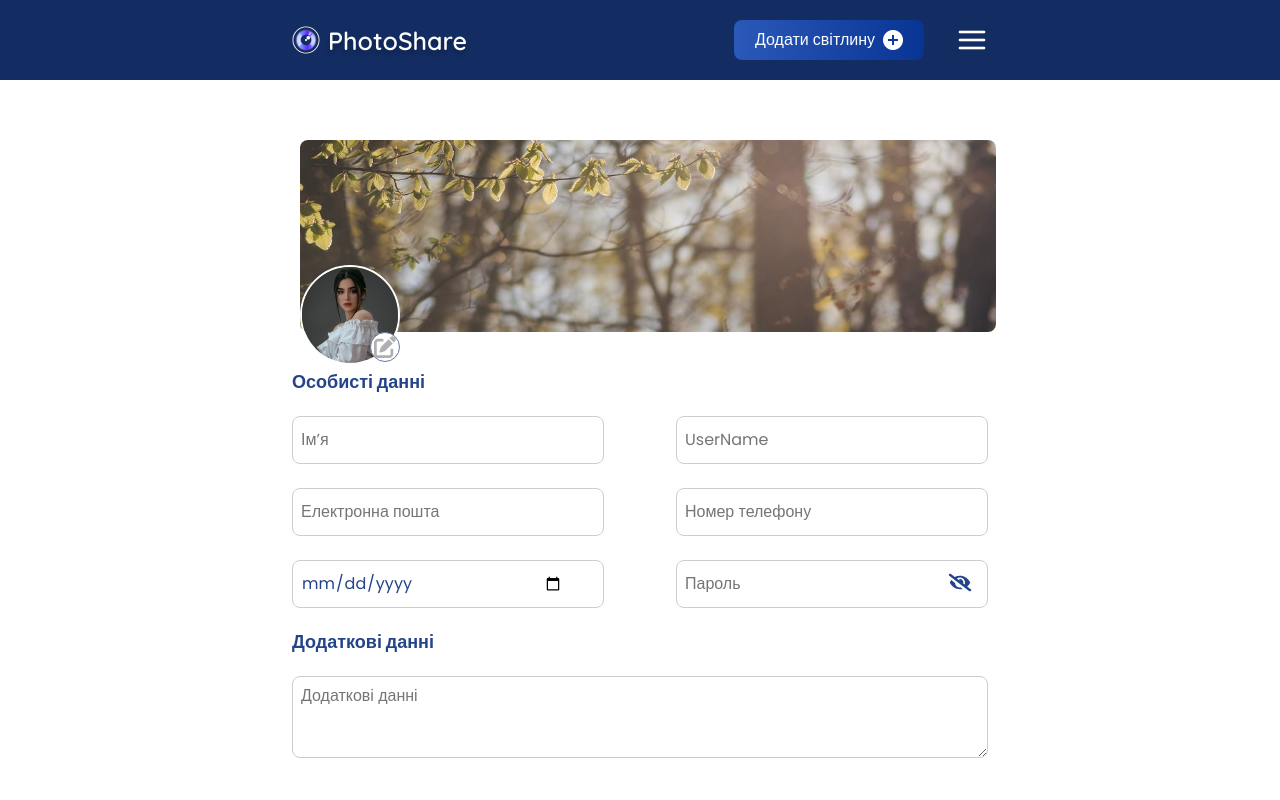
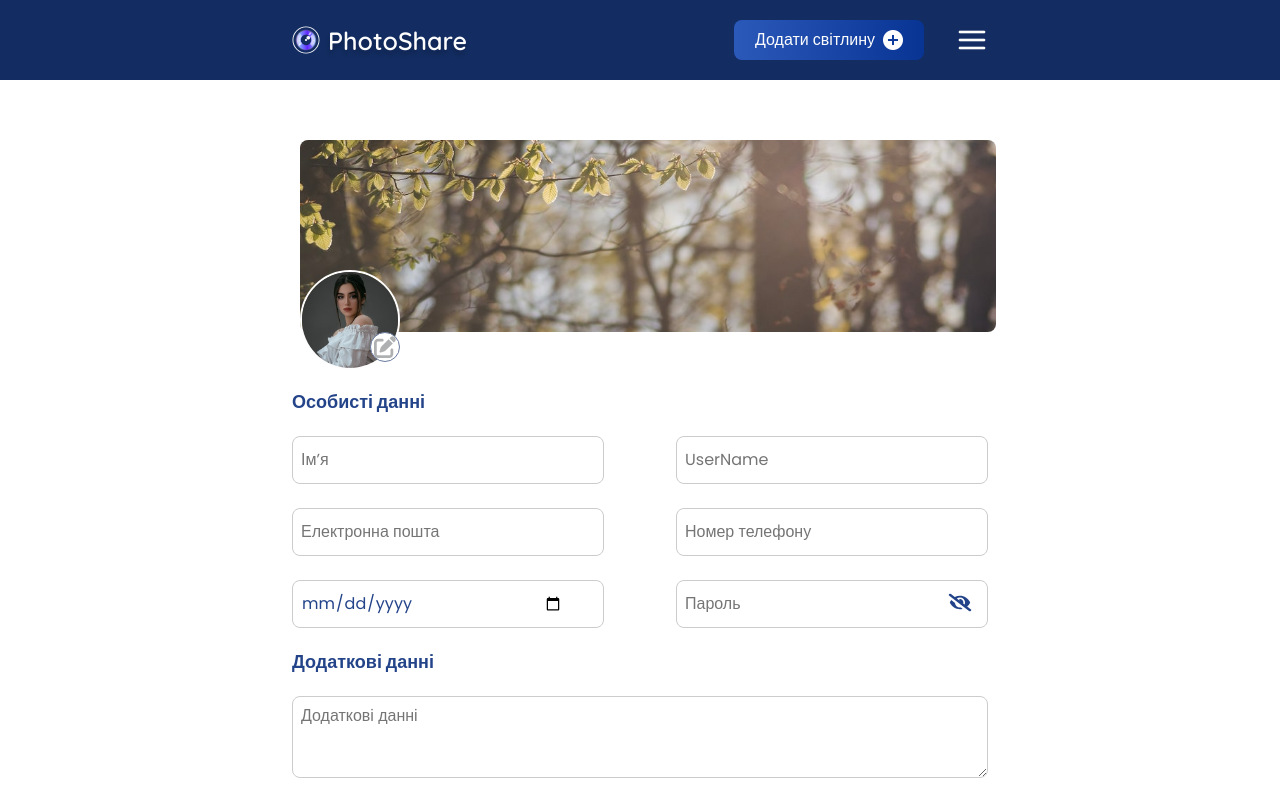
Before and after one commit to GoIT-Python-Web/Front-end-Python-Web-PhotoShare, a React (Vite) app: page /profile-edit in a window 1280 px wide. Shown: the top 800 px of the page. Built offline with nearby package versions, Linux system fonts and the light colour scheme; a web font is replaced by a local one.

Commit message:
fix avatar position

```diff
--- a/src/pages/ProfileEditPage/ProfileEditPage.module.css
+++ b/src/pages/ProfileEditPage/ProfileEditPage.module.css
@@ -44,6 +44,7 @@
 @media only screen and (min-width: 768px) {
   .avatarWrap {
     margin-top: 60px;
+    margin-bottom: 60px;
     width: 100%;
     height: 192px;
     border-radius: 8px;
@@ -61,7 +62,7 @@
     border-radius: 50%;
     border: 2px solid var(--additional-text);
     position: absolute;
-    bottom: -33px;
+    bottom: -38px;
     left: 0;
     object-fit: cover;
     background-color: var(--background);
```
